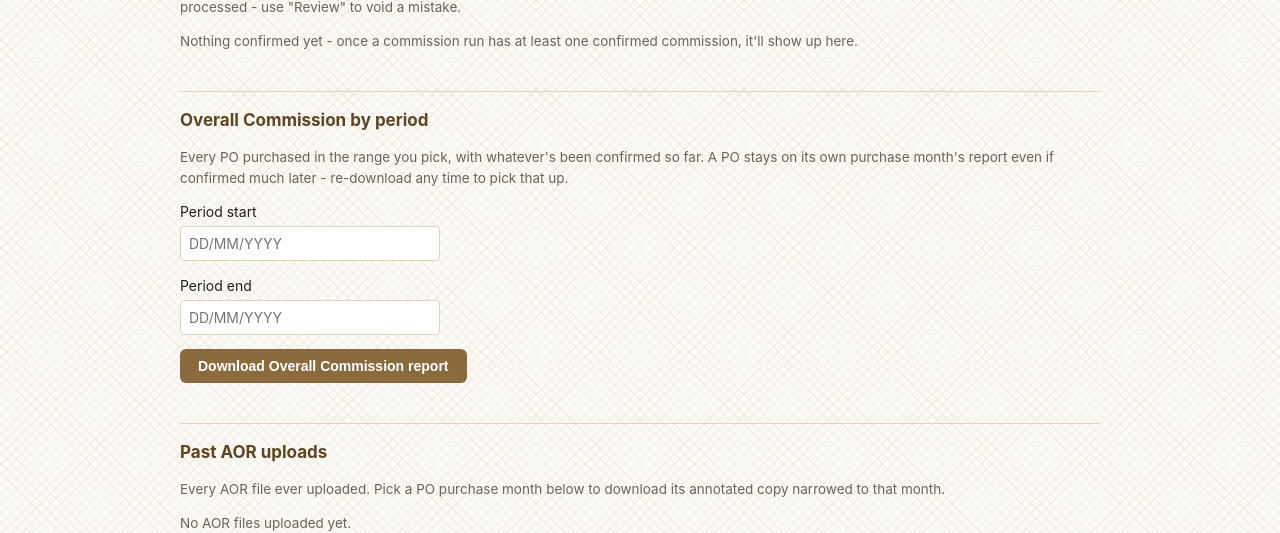
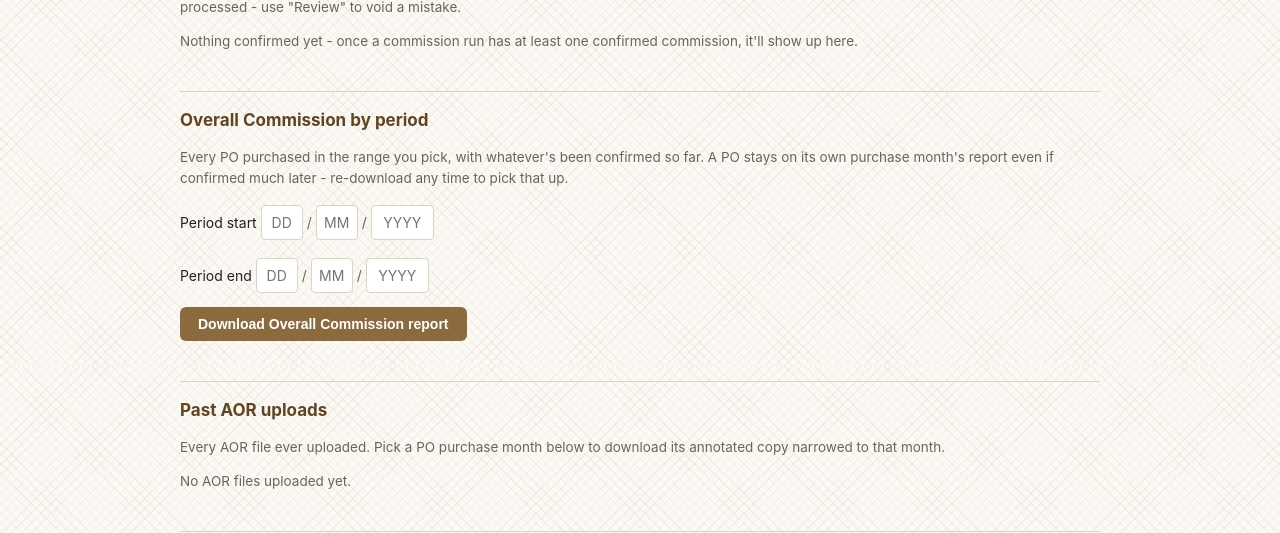
Before and after one commit to kangyeechong/sqlite3-thing, a Flask app: page /reports in a window 1280 px wide. Shown: the part 434-967 px from the top of the page. Run offline with Flask 3, Linux system fonts and the light colour scheme; the visitor is signed in with stand-in values (Sample User, id 1); data comes from the database, SQL or seed files in the repository; data that the repository does not hold is empty.

Commit message:
Split the DD/MM/YYYY date fields into separate day/month/year boxes
Kang's request: keep the guaranteed-consistent format from the
earlier fix (a single text field with a DD/MM/YYYY placeholder), but
make the "/" a real border between fields the way the native picker
used to, rather than a character someone has to type in the right
spot - day only ever takes what's typed into the day box, month into
the month box, year into the year box.

Adds a shared date_parts() macro (app/web/templates/_macros.html)
used by all 4 forms with a date range (AOR upload period, PO period
for the annotated download, Overall Commission report period) - three
small inputs joined by "/" separators, auto-advancing focus as each
field fills, combined into one hidden field in the exact DD/MM/YYYY
format every route already parses (app.web.dates.parse_ddmmyyyy).
Purely a front-end typing aid - no route or test needed to change,
since the submitted field name and format are identical to before.

Co-Authored-By: Claude Sonnet 5 <noreply@anthropic.com>
Claude-Session: https://claude.ai/code/session_01YTvCQzUmdjBsshyHKmHPbP

```diff
--- /dev/null
+++ b/app/web/templates/_macros.html
@@ -0,0 +1,17 @@
+{# Three separate DD / MM / YYYY boxes instead of one free-typed text
+   field - the "/" is a real border between inputs, not just a
+   character someone has to type in the right place, so day only ever
+   takes 1-31, month only 1-12, year only four digits. Combined into
+   one hidden field (same name/format every route already expects -
+   see app.web.dates.parse_ddmmyyyy) by the shared script in
+   base.html, so no route or test needed to change for this. #}
+{% macro date_parts(name, required=True) %}
+<span class="date-parts" data-field="{{ name }}">
+  <input type="text" inputmode="numeric" pattern="[0-9]*" maxlength="2" class="date-day" placeholder="DD" aria-label="Day" {% if required %}required{% endif %}>
+  <span class="date-sep">/</span>
+  <input type="text" inputmode="numeric" pattern="[0-9]*" maxlength="2" class="date-month" placeholder="MM" aria-label="Month" {% if required %}required{% endif %}>
+  <span class="date-sep">/</span>
+  <input type="text" inputmode="numeric" pattern="[0-9]*" maxlength="4" class="date-year" placeholder="YYYY" aria-label="Year" {% if required %}required{% endif %}>
+  <input type="hidden" name="{{ name }}">
+</span>
+{% endmacro %}
--- a/app/web/templates/aor_results.html
+++ b/app/web/templates/aor_results.html
@@ -1,4 +1,5 @@
 {% extends "base.html" %}
+{% import "_macros.html" as macros %}
 {% block title %}{{ t("results.heading") }}{% endblock %}
 {% block content %}
   <h1>{{ t("results.heading") }}</h1>
@@ -11,10 +12,10 @@
   <p class="muted">{{ t("aor_results.download_help") }}</p>
   <form method="get" action="{{ url_for('web.download_aor_annotated', upload_id=aor_upload_id) }}">
     <label>{{ t("form.po_period_start") }}
-      <input type="text" name="po_period_start" placeholder="DD/MM/YYYY" pattern="\d{2}/\d{2}/\d{4}" inputmode="numeric" required>
+      {{ macros.date_parts("po_period_start") }}
     </label>
     <label>{{ t("form.po_period_end") }}
-      <input type="text" name="po_period_end" placeholder="DD/MM/YYYY" pattern="\d{2}/\d{2}/\d{4}" inputmode="numeric" required>
+      {{ macros.date_parts("po_period_end") }}
     </label>
     <button class="button" type="submit">{{ t("aor_results.download_button") }}</button>
   </form>
--- a/app/web/templates/aor_upload.html
+++ b/app/web/templates/aor_upload.html
@@ -1,4 +1,5 @@
 {% extends "base.html" %}
+{% import "_macros.html" as macros %}
 {% block title %}{{ t("aor_upload.heading") }}{% endblock %}
 {% block content %}
   <h1>{{ t("aor_upload.heading") }}</h1>
@@ -8,10 +9,10 @@
     <input type="hidden" name="csrf_token" value="{{ csrf_token() }}">
     <p class="muted">{{ t("aor_upload.period_help") }}</p>
     <label>{{ t("form.period_start") }}
-      <input type="text" name="period_start" placeholder="DD/MM/YYYY" pattern="\d{2}/\d{2}/\d{4}" inputmode="numeric" required>
+      {{ macros.date_parts("period_start") }}
     </label>
     <label>{{ t("form.period_end") }}
-      <input type="text" name="period_end" placeholder="DD/MM/YYYY" pattern="\d{2}/\d{2}/\d{4}" inputmode="numeric" required>
+      {{ macros.date_parts("period_end") }}
     </label>
     <label>{{ t("aor_upload.file_label") }}
       <input type="file" name="report_file" accept=".xlsx" required>
--- a/app/web/templates/base.html
+++ b/app/web/templates/base.html
@@ -211,6 +211,20 @@
     }
     .muted { color: var(--muted); font-size: 13.5px; }
 
+    /* DD / MM / YYYY boxes (see _macros.html's date_parts) - narrow
+       enough to read as three small fields, not one wide text box,
+       with the "/" sitting between them as a real visual border. */
+    .date-parts { display: inline-flex; align-items: center; gap: 4px; margin-top: 4px; }
+    .date-parts input {
+      display: inline-block;
+      margin-top: 0;
+      width: 3em;
+      text-align: center;
+      padding: 8px 4px;
+    }
+    .date-parts input.date-year { width: 4.5em; }
+    .date-sep { color: var(--muted); }
+
     .theme-toggle {
       background: transparent;
       border: 1px solid var(--line);
@@ -279,5 +293,59 @@
     {% endif %}
   {% endwith %}
   {% block content %}{% endblock %}
+  <script>
+    // Combines each DD / MM / YYYY triple (see _macros.html's
+    // date_parts) into one DD/MM/YYYY string in its hidden field -
+    // the same field name and format every route already parses (see
+    // app.web.dates.parse_ddmmyyyy), so this is purely a typing aid,
+    // never something a route needs to know exists.
+    (function () {
+      function pad(value, length) {
+        return value.padStart(length, "0");
+      }
+      document.querySelectorAll(".date-parts").forEach(function (group) {
+        var day = group.querySelector(".date-day");
+        var month = group.querySelector(".date-month");
+        var year = group.querySelector(".date-year");
+        var hidden = group.querySelector("input[type=hidden]");
+
+        function digitsOnly(el) {
+          el.value = el.value.replace(/[^0-9]/g, "");
+        }
+
+        function sync() {
+          if (day.value && month.value && year.value.length === 4) {
+            hidden.value = pad(day.value, 2) + "/" + pad(month.value, 2) + "/" + year.value;
+          } else {
+            hidden.value = "";
+          }
+        }
+
+        day.addEventListener("input", function () {
+          digitsOnly(day);
+          if (day.value.length >= 2) month.focus();
+          sync();
+        });
+        month.addEventListener("input", function () {
+          digitsOnly(month);
+          if (month.value.length >= 2) year.focus();
+          sync();
+        });
+        year.addEventListener("input", function () {
+          digitsOnly(year);
+          sync();
+        });
+
+        var formEl = group.closest("form");
+        if (formEl) {
+          // A safety net, not just a nicety - the per-keystroke sync
+          // above can be skipped (e.g. tabbing away after one digit),
+          // so the hidden field must be brought up to date one more
+          // time right before the browser actually submits it.
+          formEl.addEventListener("submit", sync);
+        }
+      });
+    })();
+  </script>
 </body>
 </html>
--- a/app/web/templates/reports.html
+++ b/app/web/templates/reports.html
@@ -1,4 +1,5 @@
 {% extends "base.html" %}
+{% import "_macros.html" as macros %}
 {% block title %}{{ t("reports.heading") }}{% endblock %}
 {% block content %}
   <h1>{{ t("reports.heading") }}</h1>
@@ -49,10 +50,10 @@
   <p class="muted">{{ t("reports.period_help") }}</p>
   <form method="get" action="{{ url_for('web.download_period') }}">
     <label>{{ t("form.period_start") }}
-      <input type="text" name="period_start" placeholder="DD/MM/YYYY" pattern="\d{2}/\d{2}/\d{4}" inputmode="numeric" required>
+      {{ macros.date_parts("period_start") }}
     </label>
     <label>{{ t("form.period_end") }}
-      <input type="text" name="period_end" placeholder="DD/MM/YYYY" pattern="\d{2}/\d{2}/\d{4}" inputmode="numeric" required>
+      {{ macros.date_parts("period_end") }}
     </label>
     <button class="button" type="submit">{{ t("reports.download_period_button") }}</button>
   </form>
@@ -74,8 +75,8 @@
           </td>
           <td>
             <form method="get" action="{{ url_for('web.download_aor_annotated', upload_id=upload.id) }}">
-              <label>{{ t("form.po_period_start") }} <input type="text" name="po_period_start" placeholder="DD/MM/YYYY" pattern="\d{2}/\d{2}/\d{4}" inputmode="numeric" required></label>
-              <label>{{ t("form.po_period_end") }} <input type="text" name="po_period_end" placeholder="DD/MM/YYYY" pattern="\d{2}/\d{2}/\d{4}" inputmode="numeric" required></label>
+              <label>{{ t("form.po_period_start") }} {{ macros.date_parts("po_period_start") }}</label>
+              <label>{{ t("form.po_period_end") }} {{ macros.date_parts("po_period_end") }}</label>
               <button class="button" type="submit">{{ t("aor_results.download_button") }}</button>
             </form>
           </td>
```
